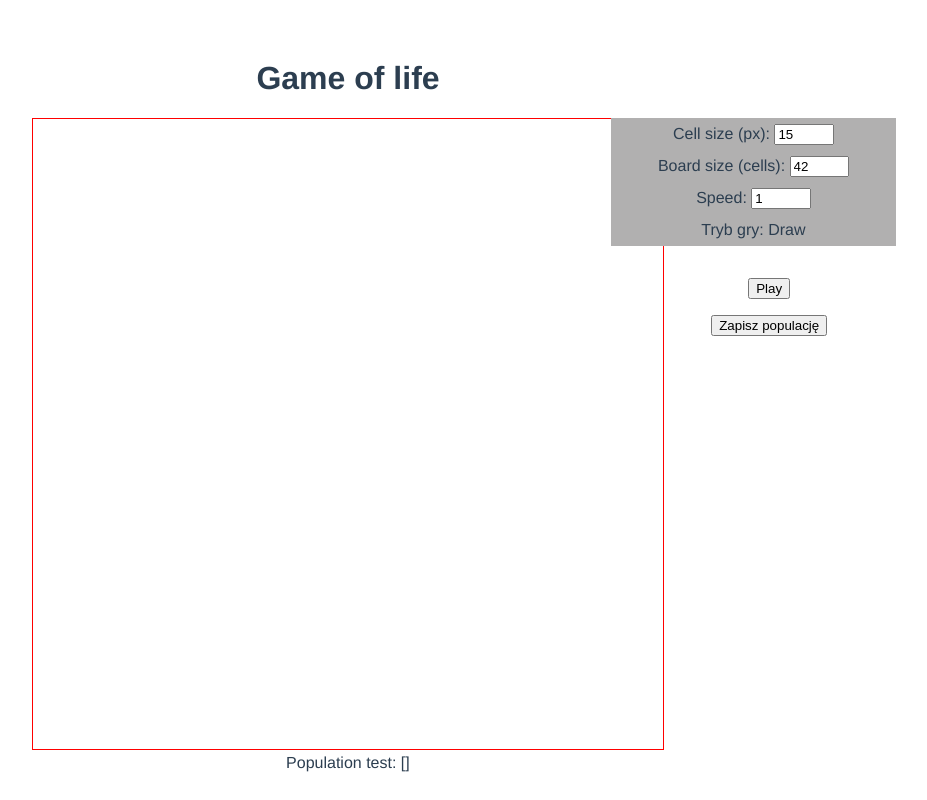
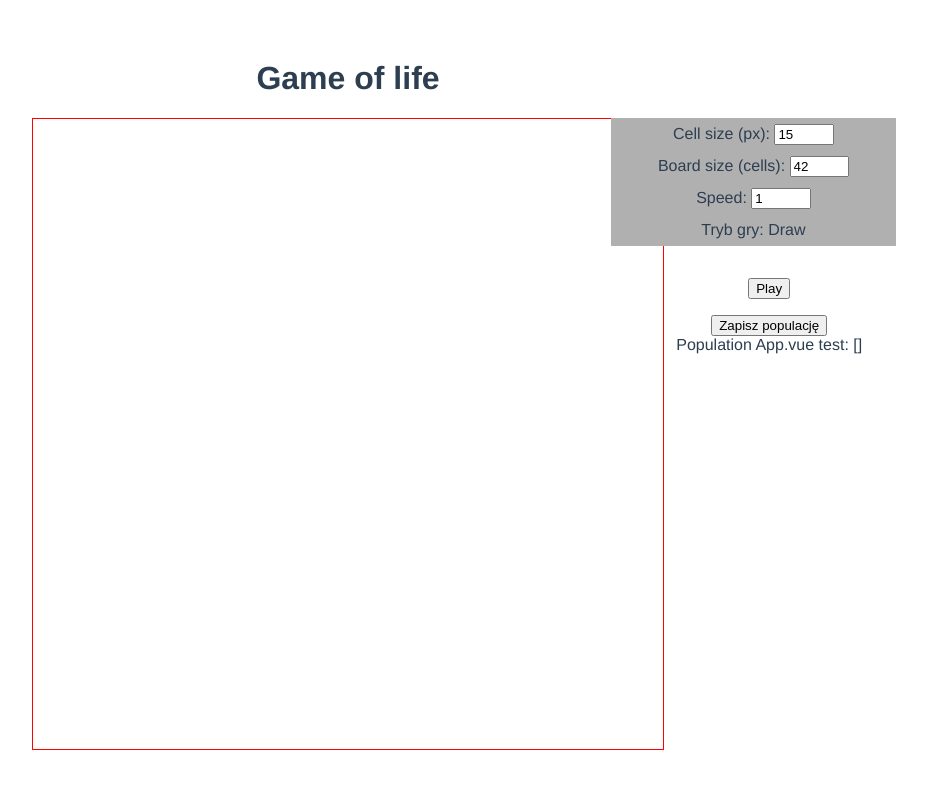
Before and after one commit to mmach1988/Game-of-Life-vue, a Vue app: page / in a window 1280 px wide. Shown: the whole page, without its empty margins (292-1219 px from the left). Built offline with nearby package versions, Linux system fonts and the light colour scheme.

Commit message:
feat: emitowanie populacji z simulation canvas do app

```diff
--- a/src/App.vue
+++ b/src/App.vue
@@ -5,6 +5,7 @@
     <div> </div>
     <div>
     <simulation-canvas
+    @update="updatePopulation"
     :cellSize= "cellSize"
     :boardSize= "boardSize"
     :speed = "speed"
@@ -39,6 +40,7 @@
         <save-shape v-if="gameMode === 'Draw'"
 
         />
+          Population App.vue test: {{ population }}
     </div>
     </div>
     </div>
@@ -60,6 +62,7 @@ export default {
       speed: 1,
       isPlaying: false,
       isGameOver: false,
+      population: [],
     };
   },
   computed: {
@@ -94,6 +97,9 @@ export default {
     },
   },
   methods: {
+    updatePopulation(value) {
+      this.population = value
+    },
     startGame() {
       this.isPlaying = true
     },
--- a/src/components/SimulationCanvas.vue
+++ b/src/components/SimulationCanvas.vue
@@ -11,7 +11,6 @@
   <!-- <save-shape
   :population = "population"
   />  -->
-  Population test: {{ population }}
   </div>
 
 </template>
@@ -160,9 +159,9 @@ export default {
           if(neighbours == 2 || neighbours == 3){
             przeCounter++
             newPopulation.push(this.potentialPopulation[i])
-            console.log('Start')
-            console.log(newPopulation)
-            console.log('End')
+            // console.log('Start')
+            // console.log(newPopulation)
+            // console.log('End')
           }
 
         }
@@ -193,6 +192,7 @@ export default {
         //   this.drawRect({x: this.population[n].x, y: this.population[n].y})
         // }
     }
+     this.$emit('update', this.population)
      setTimeout(this.simulation, 300)
     },
     countNeighbours( {x, y }) {
```
